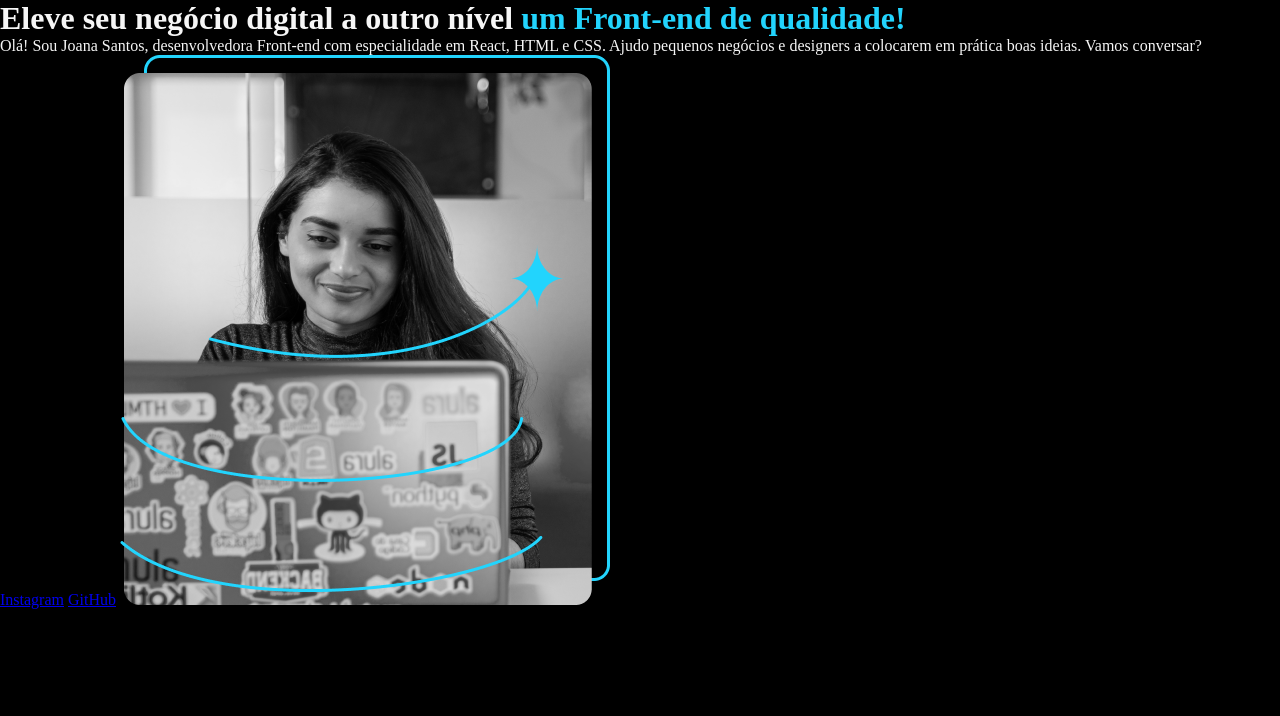
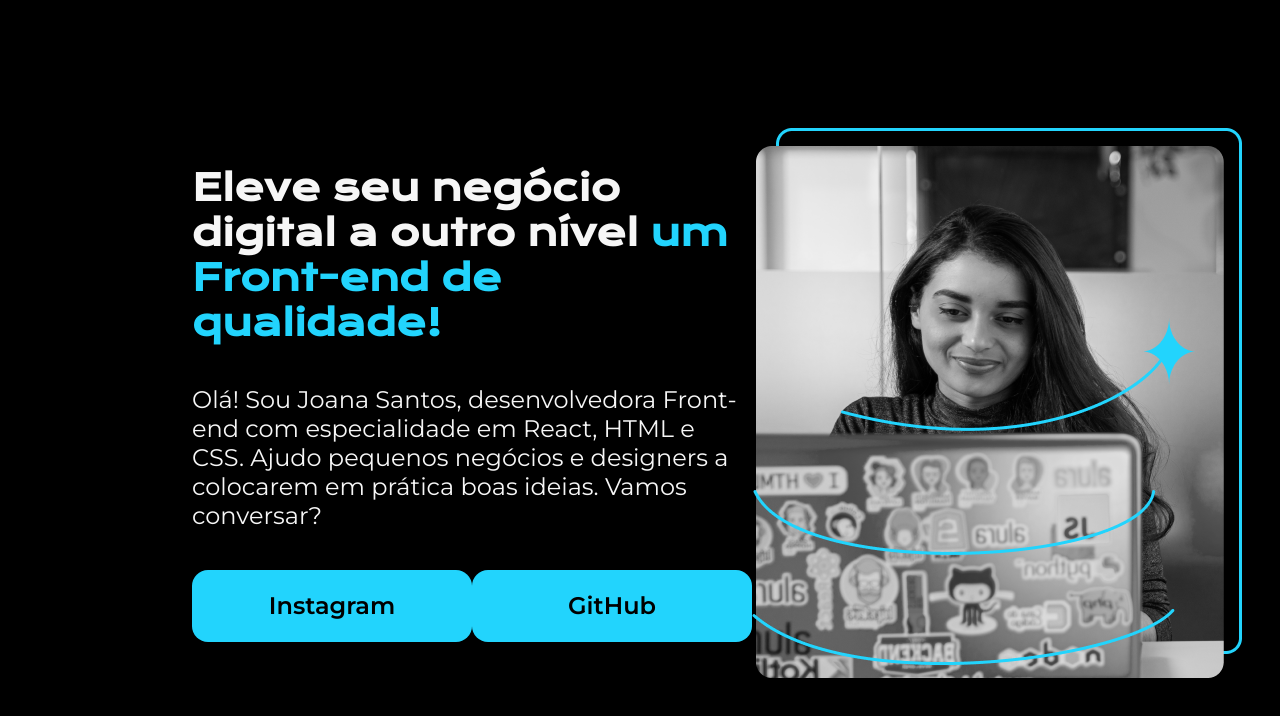
Before and after one commit to pedromarts/html-e-css-do-zero, a plain HTML site: page index.html in a window 1280 px wide. Drawn offline with nearby package versions, Linux system fonts and the light colour scheme.

Commit message:
Classes, posicionamento e Flexbox

```diff
--- a/index.html
+++ b/index.html
@@ -8,11 +8,15 @@
 </head>
 <body>
     <header></header>
-    <main>
-        <h1>Eleve seu negócio digital a outro nível <strong class="titulo-destaque"> um Front-end de qualidade!</strong></h1>
-        <p>Olá! Sou Joana Santos, desenvolvedora Front-end com especialidade em React, HTML e CSS. Ajudo pequenos negócios e designers a colocarem em prática boas ideias. Vamos conversar?</p>
-        <a href="https://www.instagram.com/pedromarts">Instagram</a>
-        <a href="https://github.com/pedromarts">GitHub</a>
+    <main class="apresentacao">
+        <section class="apresentacao__conteudo">
+            <h1 class="apresentacao__conteudo__titulo">Eleve seu negócio digital a outro nível <strong class="titulo-destaque"> um Front-end de qualidade!</strong></h1>
+            <p class="apresentacao__conteudo__texto">Olá! Sou Joana Santos, desenvolvedora Front-end com especialidade em React, HTML e CSS. Ajudo pequenos negócios e designers a colocarem em prática boas ideias. Vamos conversar?</p>
+            <div class="apresentacao__links">
+                <a class="apresentacao__links__link" href="https://www.instagram.com/pedromarts">Instagram</a>
+                <a class="apresentacao__links__link"href="https://github.com/pedromarts">GitHub</a>
+             </div>
+        </section>
         <img src="Imagem.png" alt="Imagem da Joana programando">
     </main>
     <footer></footer>
--- a/style.css
+++ b/style.css
@@ -1,3 +1,4 @@
+@import url('https://fonts.googleapis.com/css2?family=Krona+One&family=Montserrat:wght@400;600&display=swap');
 *{
     margin: 0;
     padding: 0;
@@ -13,3 +14,45 @@ body {
 .titulo-destaque {
     color: #22D4FD
 }
+
+    .apresentacao{
+        margin: 10% 15%;
+        display: flex;
+        align-items: center;
+        justify-content: space-between;
+    }
+
+    .apresentacao__conteudo{
+        width: 615px;
+        display: flex;
+        flex-direction: column;
+        gap: 40px;
+    }
+
+    .apresentacao__conteudo__titulo{
+        font-size: 36px;
+        font-family: 'Krona One', sans-serif;
+    }
+
+    .apresentacao__conteudo__texto{
+        font-size: 24px;
+        font-family: 'Montserrat', sans-serif;
+    }
+
+    .apresentacao__links{
+        display: flex;
+        justify-content: space-between;
+    }
+
+    .apresentacao__links__link{
+        background-color: #22D4FD;
+        width: 280px;
+        text-align: center;
+        border-radius: 16px;
+        font-size: 24px;
+        font-weight: 600;
+        padding: 21.5px 0;
+        text-decoration: none;
+        color: #000000;
+        font-family: 'Montserrat', sans-serif;
+    }
```
